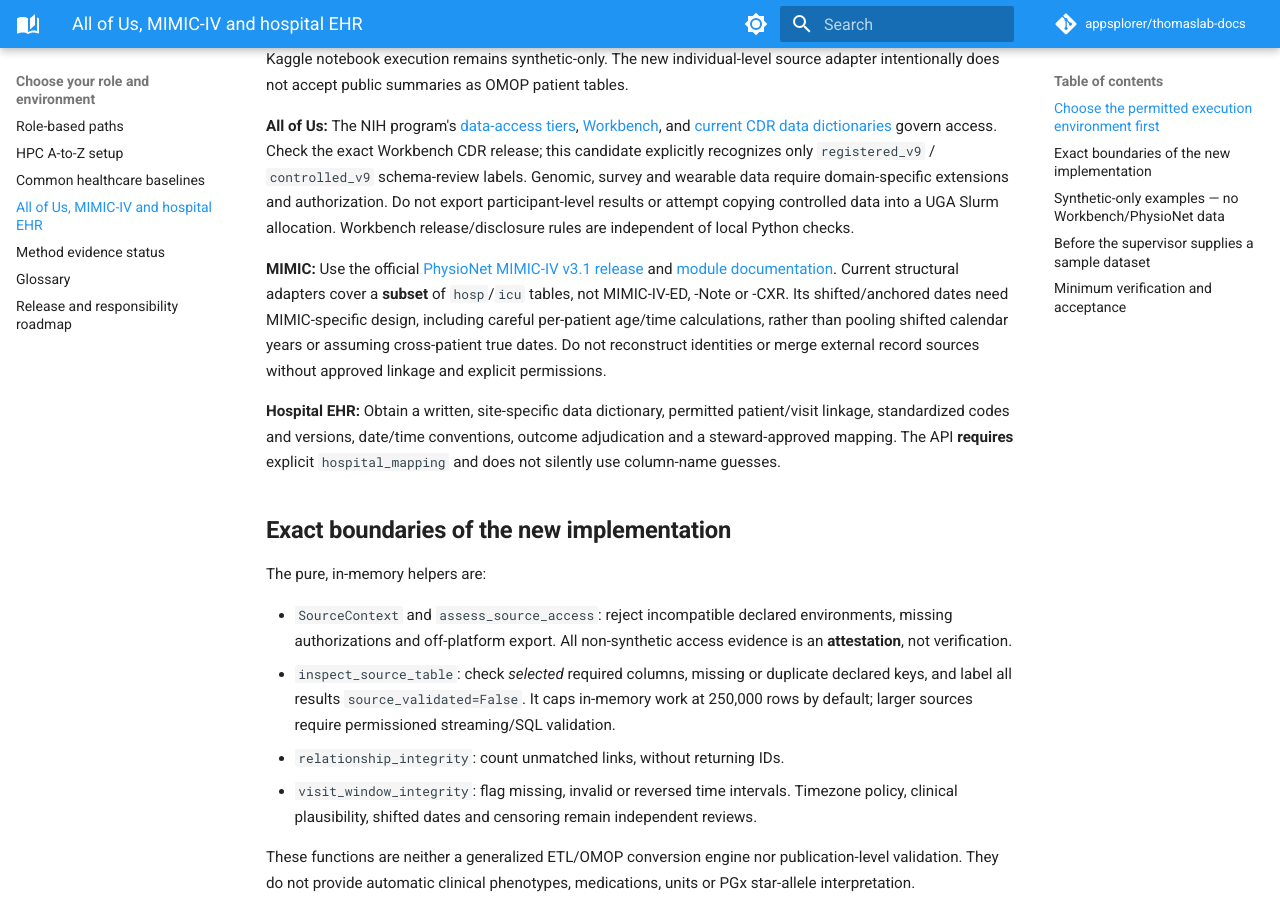
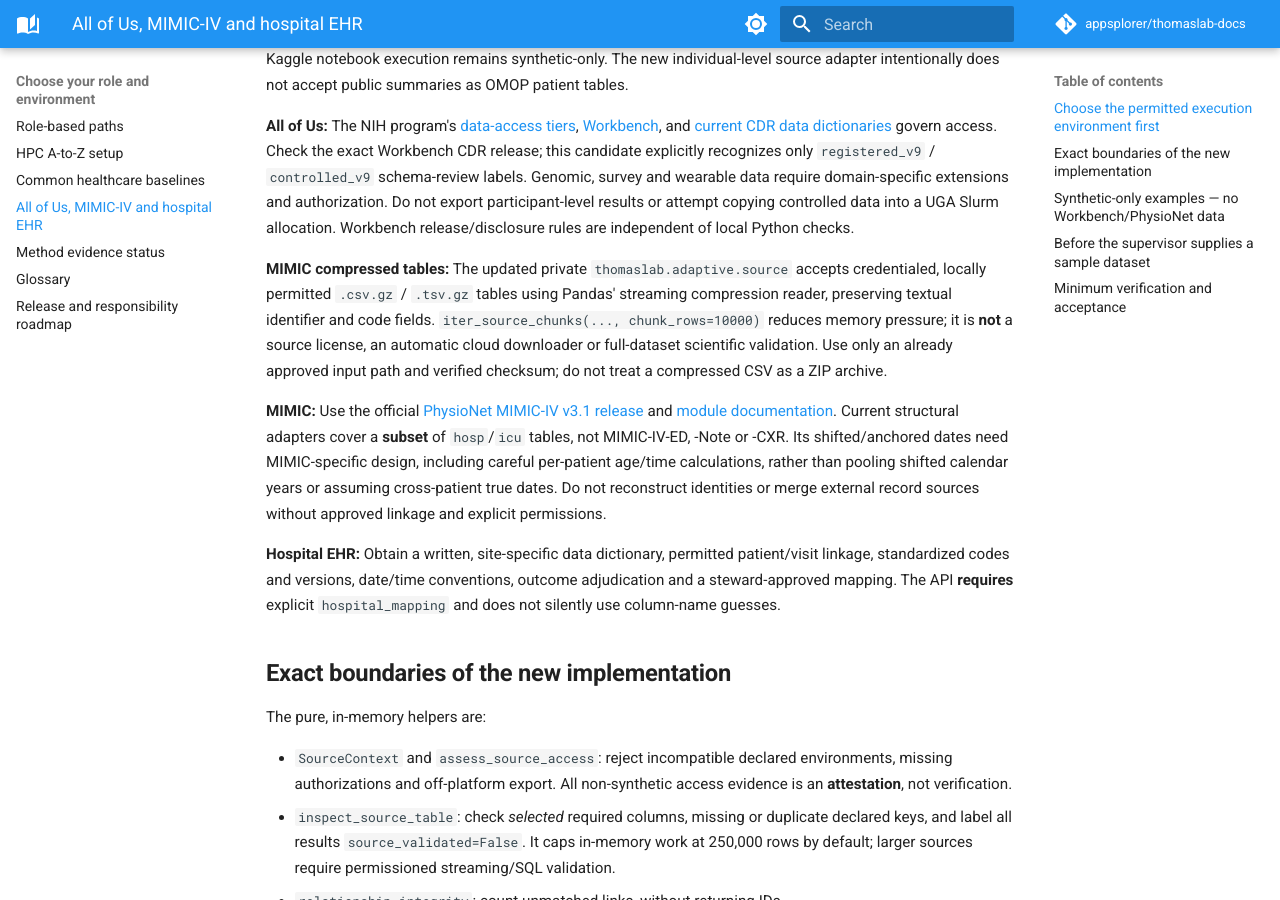
Before and after one commit to appsplorer/thomaslab-docs, an MkDocs documentation site: the page built from docs/guides/dataset-access-and-adapters.md, in a window 1280 px wide and 900 px high, scrolled down 1225 px. Built offline with MkDocs 1.6.1 and Material for MkDocs 9.7.7, drawn with Linux system fonts in a browser that asks for light colours; comment, search, counter and statistics services are not loaded.

Commit message:
docs: MIMIC compressed CSV/TSV lossless streaming after authorized local staging

```diff
--- a/docs/guides/dataset-access-and-adapters.md
+++ b/docs/guides/dataset-access-and-adapters.md
@@ -26,6 +26,14 @@
 authorization. Do not export participant-level results or attempt copying
 controlled data into a UGA Slurm allocation. Workbench release/disclosure rules
 are independent of local Python checks.
+
+**MIMIC compressed tables:** The updated private `thomaslab.adaptive.source`
+accepts credentialed, locally permitted `.csv.gz` / `.tsv.gz` tables
+using Pandas' streaming compression reader, preserving textual identifier
+and code fields. `iter_source_chunks(..., chunk_rows=10000)` reduces
+memory pressure; it is **not** a source license, an automatic cloud downloader
+or full-dataset scientific validation. Use only an already approved input
+path and verified checksum; do not treat a compressed CSV as a ZIP archive.
 
 **MIMIC:** Use the official [PhysioNet MIMIC-IV v3.1 release](https://physionet.org/content/mimiciv/3.1/)
 and [module documentation](https://mimic.mit.edu/docs/iv/).
```
